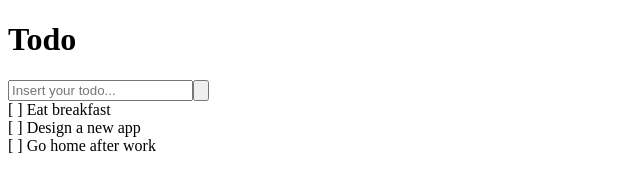
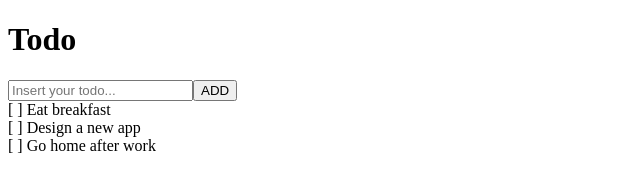
Before and after one commit to impactbyte-fang/react-todo, a React (Create React App) app: page / in a window 1280 px wide. Shown: the top 170 px of the page, without its empty margins (0-640 px from the left). Built offline with nearby package versions, Linux system fonts and the light colour scheme.

Commit message:
Refactor App to multiple components

```diff
--- a/src/App.js
+++ b/src/App.js
@@ -1,23 +1,15 @@
 import React, { Component } from "react"
 
+import Header from "./Header"
+import TodoInput from "./TodoInput"
+import TodoItems from "./TodoItems"
 class App extends Component {
   render() {
     return (
       <div>
-        <header>
-          <h1>Todo</h1>
-        </header>
-        <section>
-          <form>
-            <input type="text" placeholder="Insert your todo..." />
-            <input type="button" text="ADD" />
-          </form>
-        </section>
-        <section>
-          <div>[ ] Eat breakfast</div>
-          <div>[ ] Design a new app</div>
-          <div>[ ] Go home after work</div>
-        </section>
+        <Header />
+        <TodoInput />
+        <TodoItems />
       </div>
     )
   }
--- /dev/null
+++ b/src/Header/index.js
@@ -0,0 +1,9 @@
+import React from "react"
+
+const Header = () => (
+  <header>
+    <h1>Todo</h1>
+  </header>
+)
+
+export default Header
--- /dev/null
+++ b/src/TodoInput/index.js
@@ -0,0 +1,12 @@
+import React from "react"
+
+const TodoInput = () => (
+  <section>
+    <form>
+      <input type="text" placeholder="Insert your todo..." />
+      <input type="button" value="ADD" />
+    </form>
+  </section>
+)
+
+export default TodoInput
--- /dev/null
+++ b/src/TodoItems/index.js
@@ -0,0 +1,11 @@
+import React from "react"
+
+const TodoItems = () => (
+  <section>
+    <div>[ ] Eat breakfast</div>
+    <div>[ ] Design a new app</div>
+    <div>[ ] Go home after work</div>
+  </section>
+)
+
+export default TodoItems
```
Also changed, not shown: src/Header/index.css (added), src/TodoInput/index.css (added), src/TodoItems/index.css (added).
